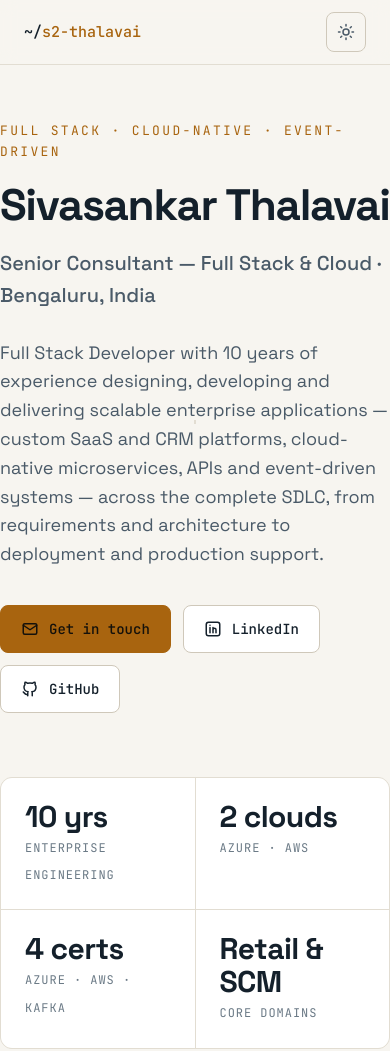
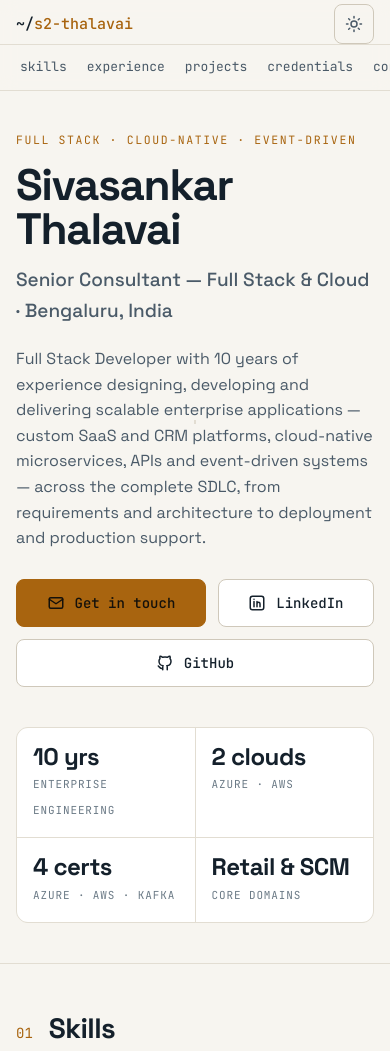
Before and after one commit to s2-thalavai/s2-thalavai.github.io, a plain HTML site: page index.html in a window 390 px wide. Shown: the top 1051 px of the page. Drawn offline with Linux system fonts and the light colour scheme.

Commit message:
Add files via upload

```diff
--- a/index.html
+++ b/index.html
@@ -53,7 +53,7 @@ nav a:hover{color:var(--text);background:var(--accent-soft);text-decoration:none
 .theme-btn:hover{color:var(--accent);border-color:var(--accent)}
 
 /* hero */
-.hero{padding:96px 0 72px}
+.hero{padding-top:96px;padding-bottom:72px}
 .eyebrow{font-family:var(--mono);font-size:13px;letter-spacing:.18em;text-transform:uppercase;color:var(--accent);margin:0 0 20px}
 h1{font-size:clamp(44px,8vw,84px);line-height:1;letter-spacing:-.03em;margin:0 0 20px;font-weight:700}
 .role{font-size:clamp(20px,3vw,26px);color:var(--muted);margin:0 0 28px;font-weight:500}
@@ -138,9 +138,30 @@ footer{border-top:1px solid var(--line);padding:28px 0;font-family:var(--mono);f
 footer .wrap{display:flex;justify-content:space-between;gap:12px;flex-wrap:wrap}
 
 @media (max-width:640px){
-  .hero{padding:56px 0 48px}
-  section{padding:56px 0}
-  nav ul{display:none}
+  body{font-size:16px}
+  .wrap{padding:0 16px}
+  header.nav .wrap{gap:0;min-height:56px;padding-top:4px}
+  header.nav nav{order:3;width:100%;margin:0 -16px;padding:0 10px;width:calc(100% + 32px);overflow-x:auto;scrollbar-width:none;border-top:1px solid var(--line)}
+  header.nav nav::-webkit-scrollbar{display:none}
+  nav ul{flex-wrap:nowrap;gap:0}
+  nav a{padding:12px 10px;white-space:nowrap}
+  .hero{padding-top:40px;padding-bottom:40px}
+  .eyebrow{font-size:11.5px;letter-spacing:.14em;margin-bottom:14px}
+  h1{font-size:44px;margin-bottom:14px}
+  .role{font-size:19px;margin-bottom:20px}
+  .lede{font-size:16px;margin-bottom:28px}
+  .cta .btn{flex:1 1 auto;justify-content:center}
+  .stats{margin-top:40px;grid-template-columns:repeat(2,minmax(0,1fr))}
+  .stat{padding:16px}
+  .stat b{font-size:24px}
+  .stat span{font-size:11px}
+  section{padding:48px 0}
+  .sec-head{margin-bottom:24px}
+  .card{padding:20px}
+  .job{padding-left:32px;padding-bottom:32px}
+  .contact{padding:64px 0}
+  .contact .cta{flex-direction:column}
+  .contact .btn{width:100%}
 }
 @media (prefers-reduced-motion:reduce){html{scroll-behavior:auto}}
 </style>
```
